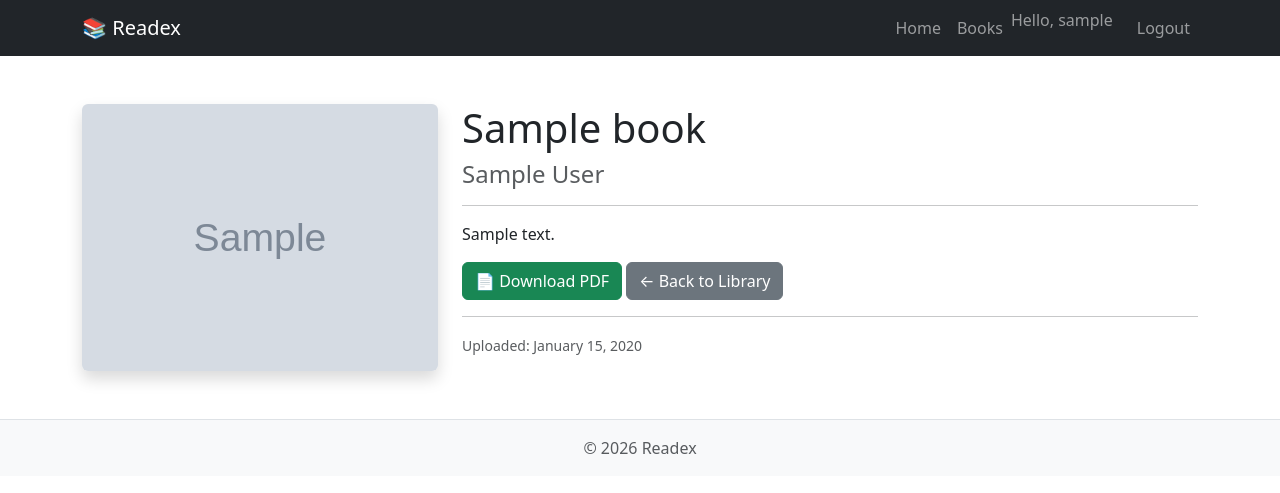
After one commit to Mohamad-sudo616/readex, a Django app: a page that uses backend/templates/base.html in a window 1280 px wide. The commit adds this page. Shown: the top 493 px of the page. Run offline with Django 5.2, Linux system fonts and the light colour scheme; a user stored in the database is signed in; tables that the repository leaves empty hold one stand-in row (values such as "Sample post"); grey boxes marked "Sample" are stand-in pictures.

Commit message:
phase 12.3 and 13  have completd

```diff
--- a/backend/apps/books/urls.py
+++ b/backend/apps/books/urls.py
@@ -1,9 +1,11 @@
 from django.urls import path
 
 from .views import book_list
+from .views import book_list, book_detail
 
 app_name = "books"
 
 urlpatterns = [
     path("", book_list, name="list"),
+    path("<slug:slug>/", book_detail, name="detail"),
 ]
--- a/backend/apps/books/views.py
+++ b/backend/apps/books/views.py
@@ -1,5 +1,7 @@
 from django.contrib.auth.decorators import login_required
 from django.shortcuts import render
+from django.shortcuts import get_object_or_404
+
 
 from .models import Book
 
@@ -15,3 +17,16 @@ def book_list(request):
             "books": books,
         },
     )
+
+
+@login_required
+def book_detail(request, slug):
+    book = get_object_or_404(Book, slug=slug)
+
+    return render(
+        request,
+        "books/book_detail.html",
+        {
+            "book": book,
+        },
+    )
--- a/backend/templates/base.html
+++ b/backend/templates/base.html
@@ -17,7 +17,7 @@
     <nav class="navbar navbar-expand-lg navbar-dark bg-dark">
         <div class="container">
 
-            <a class="navbar-brand" href="/">📚 Readex</a>
+            <a class="navbar-brand" href="{% url 'core:home' %}">📚 Readex</a>
 
             <button
                 class="navbar-toggler"
@@ -34,27 +34,34 @@
                 <ul class="navbar-nav ms-auto">
 
                     <li class="nav-item">
-                        <a class="nav-link" href="/">Home</a>
+                        <a class="nav-link" href="{% url 'core:home' %}">Home</a>
                     </li>
 
                     <li class="nav-item">
-                        <a class="nav-link" href="/books/">Books</a>
+                        <a class="nav-link" href="{% url 'books:list' %}">Books</a>
                     </li>
 
                     {% if user.is_authenticated %}
 
+
+                    <li class="nav-item">
+    <span class="navbar-text me-3">
+        Hello, {{ user.username }}
+    </span>
+</li>
+
                         <li class="nav-item">
-                            <a class="nav-link" href="/users/logout/">Logout</a>
+                            <a class="nav-link" href="{% url 'users:logout' %}">Logout</a>
                         </li>
 
                     {% else %}
 
                         <li class="nav-item">
-                            <a class="nav-link" href="/users/login/">Login</a>
+                            <a class="nav-link" href="{% url 'users:login' %}">Login</a>
                         </li>
 
                         <li class="nav-item">
-                            <a class="nav-link" href="/users/register/">Register</a>
+                            <a class="nav-link" href="{% url 'users:register' %}">Register</a>
                         </li>
 
                     {% endif %}
--- /dev/null
+++ b/backend/templates/books/book_detail.html
@@ -0,0 +1,64 @@
+{% extends "base.html" %}
+
+{% block title %}
+{{ book.title }} | Readex
+{% endblock %}
+
+{% block content %}
+
+<div class="row">
+
+    <div class="col-md-4">
+
+        <img
+            src="{{ book.cover_image.url }}"
+            class="img-fluid rounded shadow"
+            alt="{{ book.title }}">
+
+    </div>
+
+    <div class="col-md-8">
+
+        <h1>{{ book.title }}</h1>
+
+        <h4 class="text-muted">
+            {{ book.author }}
+        </h4>
+
+        <hr>
+
+        <p>
+            {{ book.description }}
+        </p>
+
+        <a
+            href="{{ book.pdf_file.url }}"
+            class="btn btn-success"
+            target="_blank">
+
+            📄 Download PDF
+
+        </a>
+
+        <a
+            href="{% url 'books:list' %}"
+            class="btn btn-secondary">
+
+            ← Back to Library
+
+        </a>
+
+        <hr>
+
+        <small class="text-muted">
+
+            Uploaded:
+            {{ book.created_at|date:"F d, Y" }}
+
+        </small>
+
+    </div>
+
+</div>
+
+{% endblock %}
--- a/backend/templates/books/book_list.html
+++ b/backend/templates/books/book_list.html
@@ -42,7 +42,7 @@ Books | Readex
 
         <div class="card-footer bg-white border-0">
 
-            <a href="#"
+            <a href="{% url 'books:detail' book.slug %}"
                class="btn btn-primary w-100">
 
                 View Details
```
